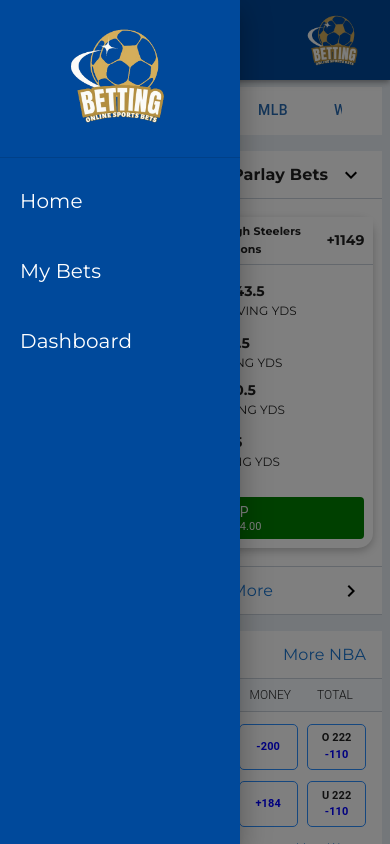
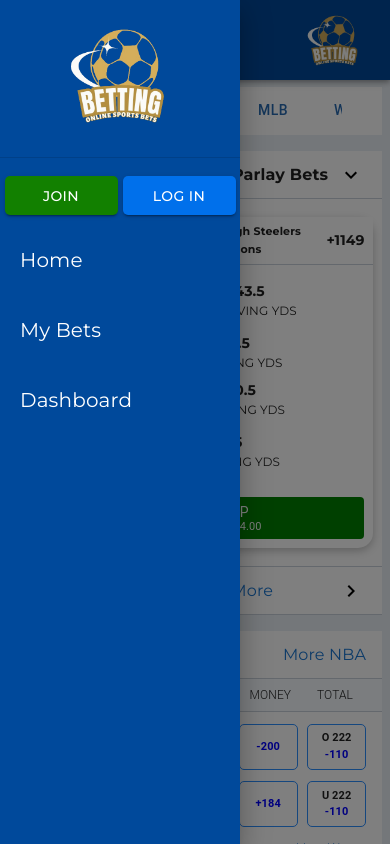
Before and after one commit to jamesdev4you/sportsbook, a React (Create React App) app: page / in a window 390 px wide. Both pictures are taken after a click on the button 24 px from the left and 40 px from the top of the page. Shown: the top 844 px of the page. Built offline with nearby package versions, Linux system fonts and the light colour scheme.

Commit message:
Update navbar.js

```diff
--- a/src/PageComponents/NavBar/navbar.js
+++ b/src/PageComponents/NavBar/navbar.js
@@ -94,6 +94,14 @@ export default function NavBar(props) {
           width: '100%',
         }}
       >
+
+
+
+
+<Box sx={{marginTop: '10px', marginBottom: '10px', display: 'flex', alignItems: 'center', gap: '5px'}}>
+        <MyJoinButton />
+        <MyLoginButton />
+        </Box>
         {navItems.map((item) => (
           <ListItem key={item.text} sx={{ color: 'white' }} disablePadding>
             <NavLink
@@ -112,7 +120,9 @@ export default function NavBar(props) {
             </NavLink>
           </ListItem>
         ))}
+
       </List>
+
     </Box>
   );
 
```
